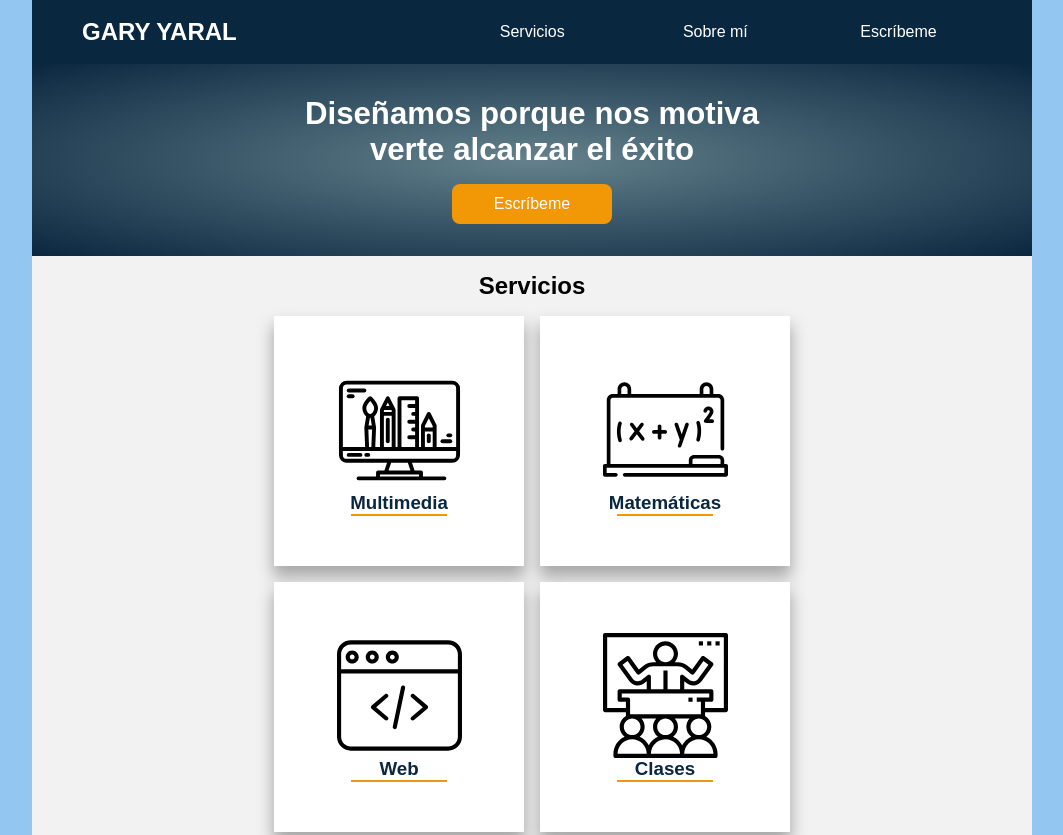
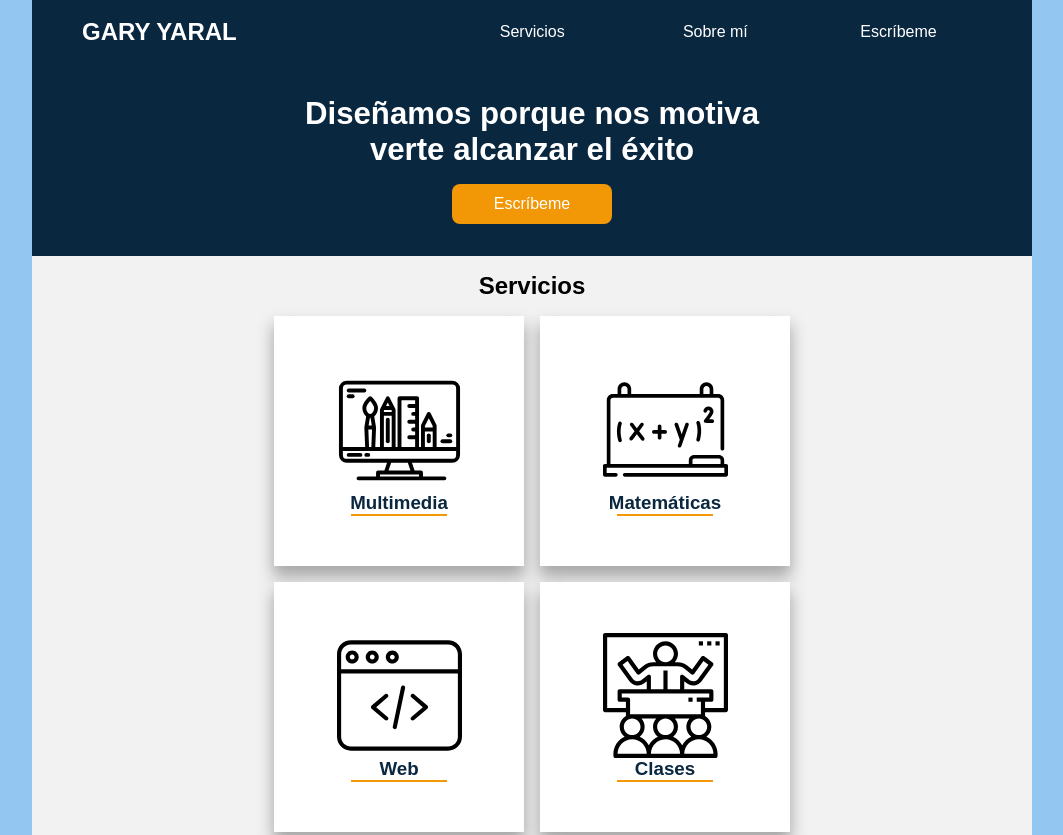
Before and after one commit to Gary-Yaral/services, a plain HTML site: page index.html in a window 1280 px wide. Shown: the top 835 px of the page, without its empty margins (108-1171 px from the left). Drawn offline with Linux system fonts and the light colour scheme; a web font is replaced by a local one.

Commit message:
Third commit

```diff
--- a/css/style.css
+++ b/css/style.css
@@ -52,7 +52,7 @@ nav div:nth-child(1){
     display:flex;
     align-items: center;
     justify-content: center;
-    background: radial-gradient(var(--gray),var(--blue));
+    background:var(--blue);
     color: var(--white);
     font-family: 'Days One', sans-serif;
     font-size: 1.3rem;
```
